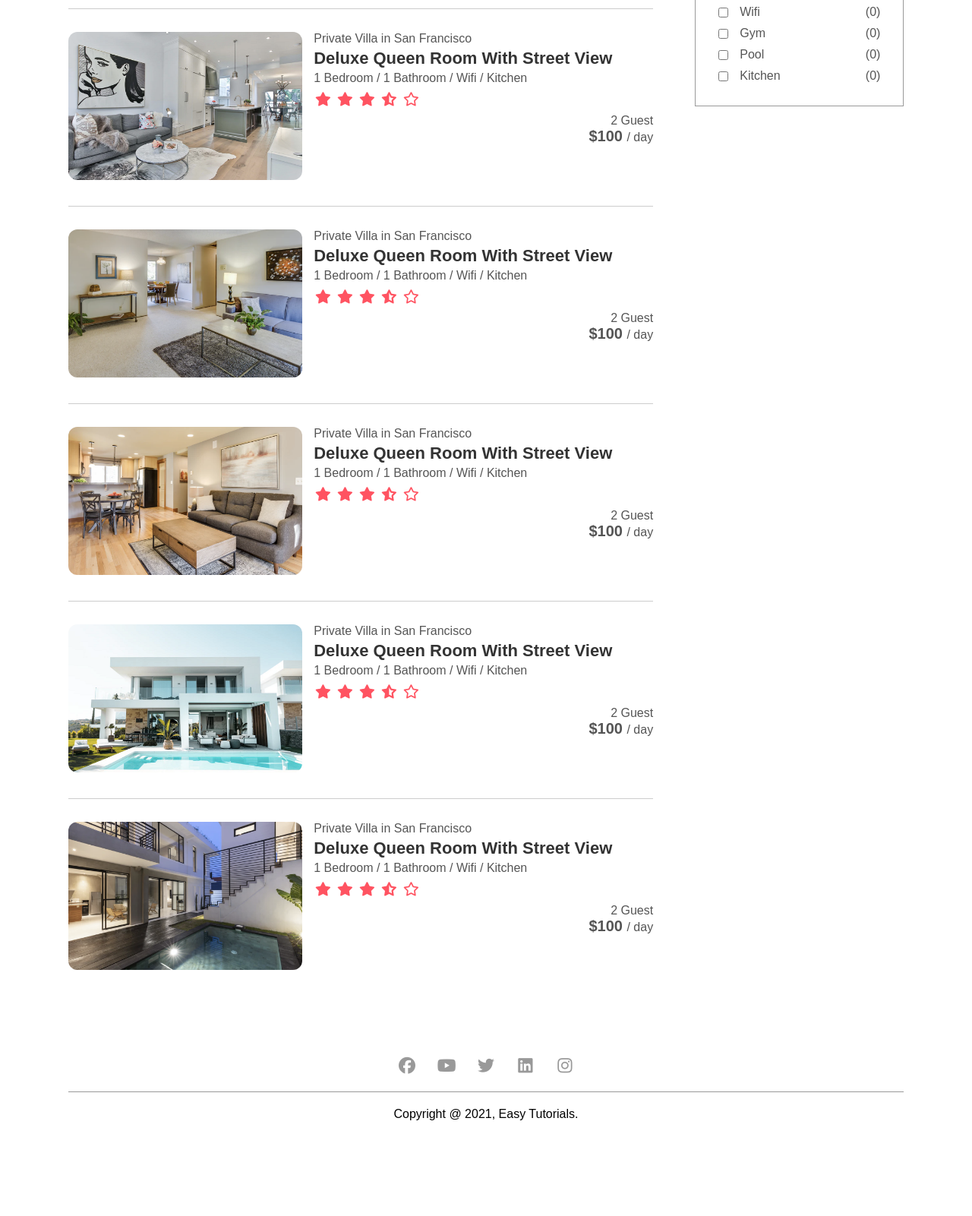
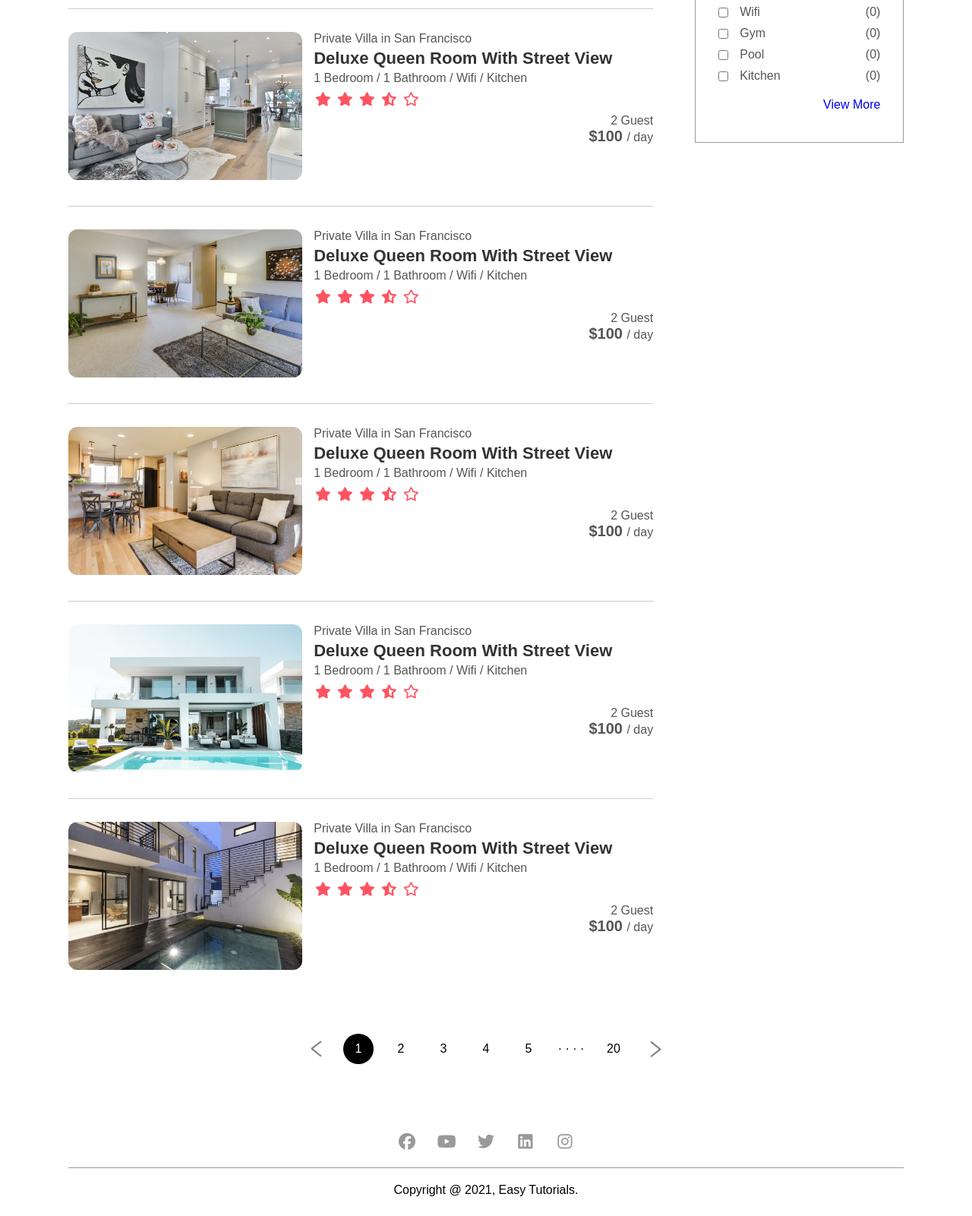
Before and after one commit to SaraHashimzade/StayBNB, a plain HTML site: page listing.html in a window 1280 px wide. Shown: the part 462-2063 px from the top of the page at 76% size. Before the commit the page ends 1963 px from the top, so only its background shows below. Drawn offline with Linux system fonts and the light colour scheme.

Commit message:
finished listing page

```diff
--- a/listing.html
+++ b/listing.html
@@ -178,11 +178,25 @@
                     <div class="filter">
                         <input type="checkbox"><p>Kitchen</p><span>(0)</span>
                     </div>
+                    <div class="sidebar-link">
+                        <a href="#">View More</a>
+                    </div>
                 </div>
             </div>
         </div>
 
 
+        <div class="pagination">
+            <img src="images/arrow.png">
+            <span class="current">1</span>
+            <span>2</span>
+            <span>3</span>
+            <span>4</span>
+            <span>5</span>
+            <span>&middot; &middot; &middot; &middot;</span>
+            <span>20</span>
+            <img src="images/arrow.png" class="right-arrow">
+        </div>
 
 
         <div class="footer">
--- a/style.css
+++ b/style.css
@@ -491,3 +491,68 @@ nav.navbar-white .active::after {
 .filter input {
     margin-right: 15px;
 }
+
+.sidebar-link {
+    text-align: right;
+    margin: 20px 0;
+}
+
+.sidebar-link a {
+    text-decoration: none;
+}
+.pagination {
+    display: flex;
+    align-items: center;
+    justify-content: center;
+    margin: 40px 0;
+}
+.pagination img {
+    width: 15px;
+    margin: 10px 20px;
+}
+
+.right-arrow {
+    transform: rotate(180deg);
+}
+.pagination span {
+    margin: 10px 8px;
+    width: 40px;
+    height: 40px;
+    line-height: 40px;
+    text-align: center;
+    border-radius: 50%;
+    cursor: pointer;
+}
+.pagination .current {
+    background: #000;
+    color: white;
+}
+
+/* ---------------------------small screen for listing page---------------- */
+
+@media only screen and (max-width: 700px) {
+    .list-container {
+        margin-top: 150px;
+    }
+
+    .left-col, .right-col, .house-img, .house-info {
+        flex-basis: 100%;
+    }
+    .left-col h1 {
+        font-size: 22px;
+
+    }
+    .house-info {
+        font-size: 18px;
+    }
+    .house-info  i {
+        font-size: 16px;
+    }
+    .pagination span {
+        margin: 10px 2px;
+        width: 30px;
+        height: 30px;
+        line-height: 30px;
+        font-size: 12px;
+    }
+}
```
